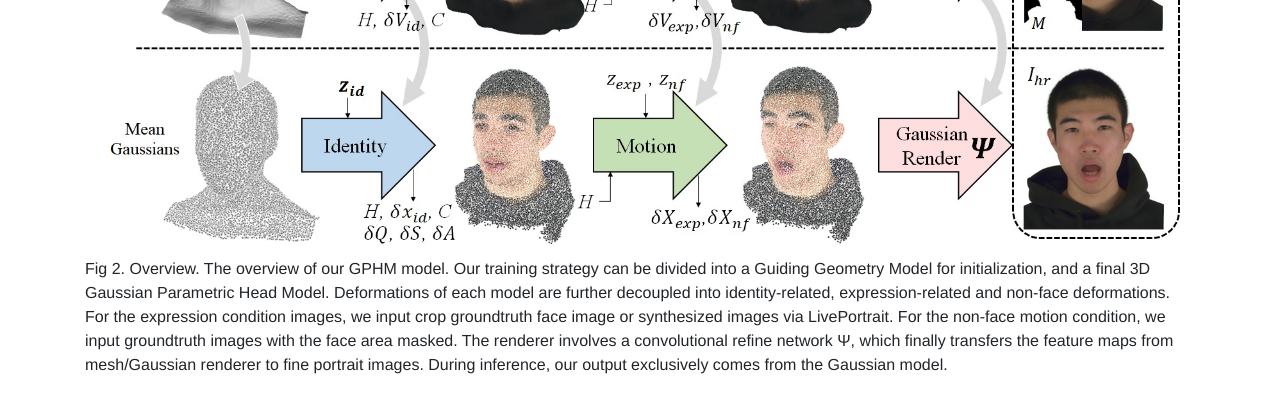
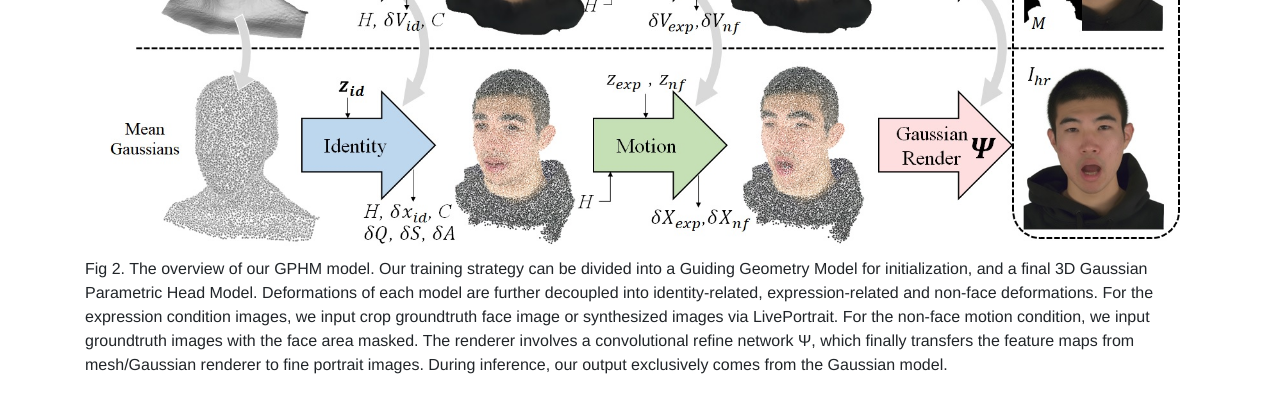
Before and after one commit to YuelangX/yuelangx.github.io, a Jekyll site: the page gphmv2/index.html, which Jekyll copies as it is, in a window 1280 px wide and 900 px high, scrolled down 1554 px, cut to the strip 0-426 px from the top of the window. Shown: the top 413 px of the strip. Built offline with Jekyll 4.4.1, drawn with Linux system fonts in a browser that asks for light colours.

Commit message:
Update index.html

```diff
--- a/gphmv2/index.html
+++ b/gphmv2/index.html
@@ -86,8 +86,7 @@
           <div class="col-12 text-center">
             <h3>Method</h3>
             <img src="assets/method.jpg" width="1080" alt="">
-            <p class="text-left">Fig 2.&nbsp;Overview.
-              The overview of our GPHM model.
+            <p class="text-left">Fig 2. The overview of our GPHM model.
               Our training strategy can be divided into a Guiding Geometry Model for initialization, and a final 3D Gaussian Parametric Head Model.
               Deformations of each model are further decoupled into identity-related, expression-related and non-face deformations. For the expression condition images, we input crop groundtruth face image or synthesized images via LivePortrait.
               For the non-face motion condition, we input groundtruth images with the face area masked. The renderer involves a convolutional refine network &Psi;, which finally transfers the feature maps from mesh/Gaussian renderer to fine portrait images.
```
